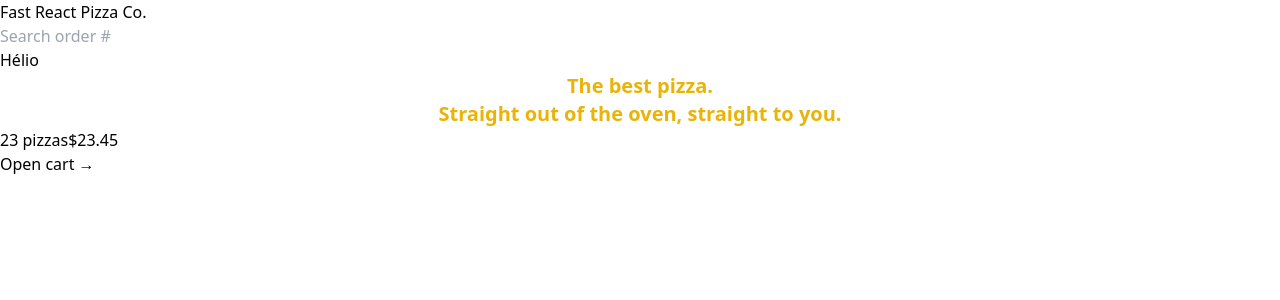
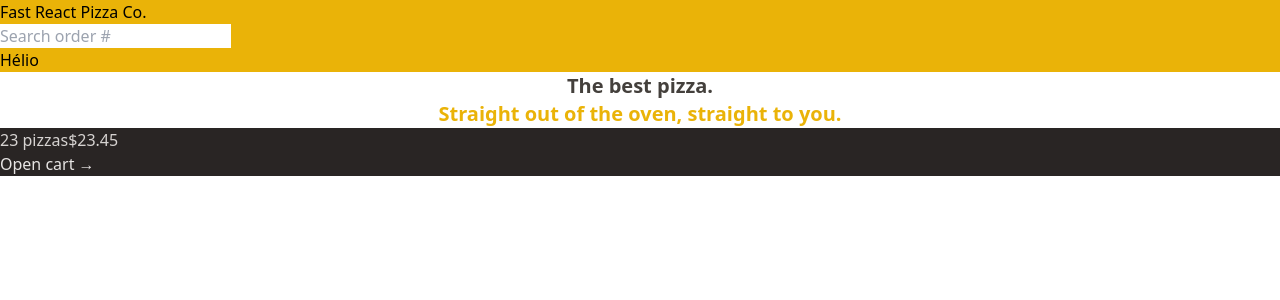
Before and after one commit to heliohdd/fast-react-pizza, a React (Vite) app: page / in a window 1280 px wide. Shown: the top 300 px of the page. Built offline with nearby package versions, Linux system fonts and the light colour scheme.

Commit message:
Section 23.296 - Working With Color

```diff
--- a/src/features/cart/CartOverview.jsx
+++ b/src/features/cart/CartOverview.jsx
@@ -1,9 +1,9 @@
-import { Link } from "react-router-dom";
+import { Link } from 'react-router-dom';
 
 function CartOverview() {
   return (
-    <div>
-      <p>
+    <div className="text-col text- bg-stone-800 text-stone-200">
+      <p className="text-stone-300">
         <span>23 pizzas</span>
         <span>$23.45</span>
       </p>
--- a/src/ui/Header.jsx
+++ b/src/ui/Header.jsx
@@ -1,9 +1,9 @@
-import { Link } from "react-router-dom";
-import SearchOrder from "../features/order/SearchOrder";
+import { Link } from 'react-router-dom';
+import SearchOrder from '../features/order/SearchOrder';
 
 function Header() {
   return (
-    <header>
+    <header className="bg-yellow-500">
       <Link to="/">Fast React Pizza Co.</Link>
       <SearchOrder />
 
--- a/src/ui/Home.jsx
+++ b/src/ui/Home.jsx
@@ -1,10 +1,12 @@
 function Home() {
   return (
     <div>
-      <h1 className="text-center text-xl font-semibold text-yellow-500">
+      <h1 className="text-center text-xl font-semibold text-stone-700">
         The best pizza.
         <br />
-        Straight out of the oven, straight to you.
+        <span className="text-yellow-500">
+          Straight out of the oven, straight to you.
+        </span>
       </h1>
     </div>
   );
```
